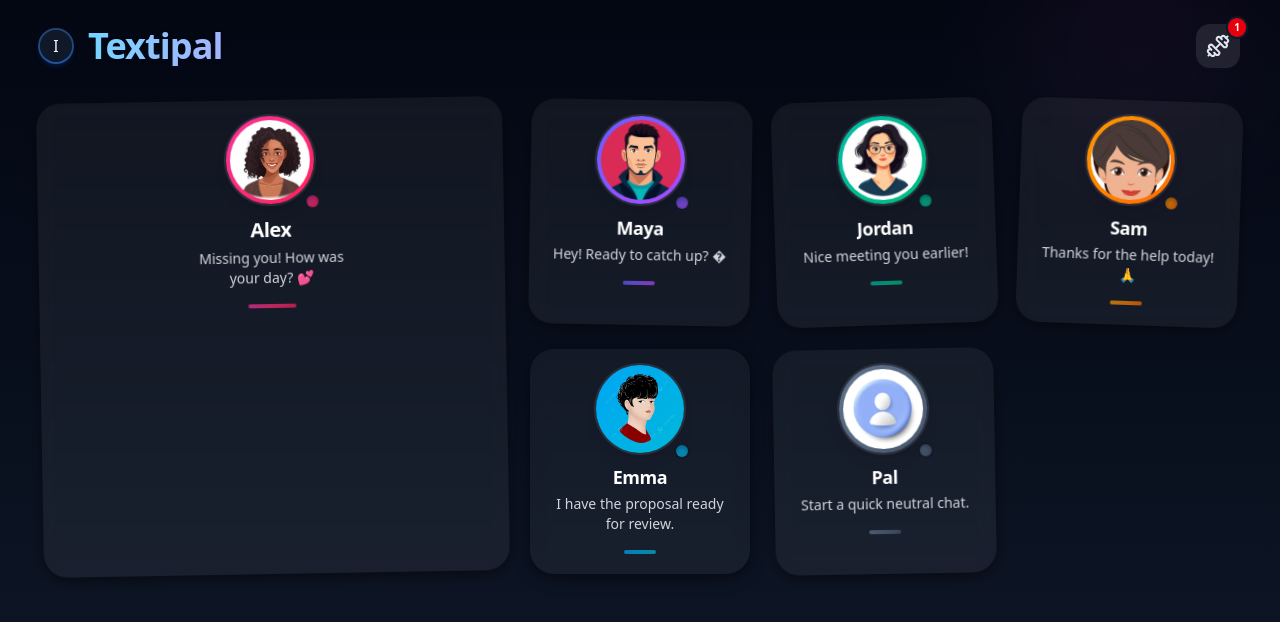
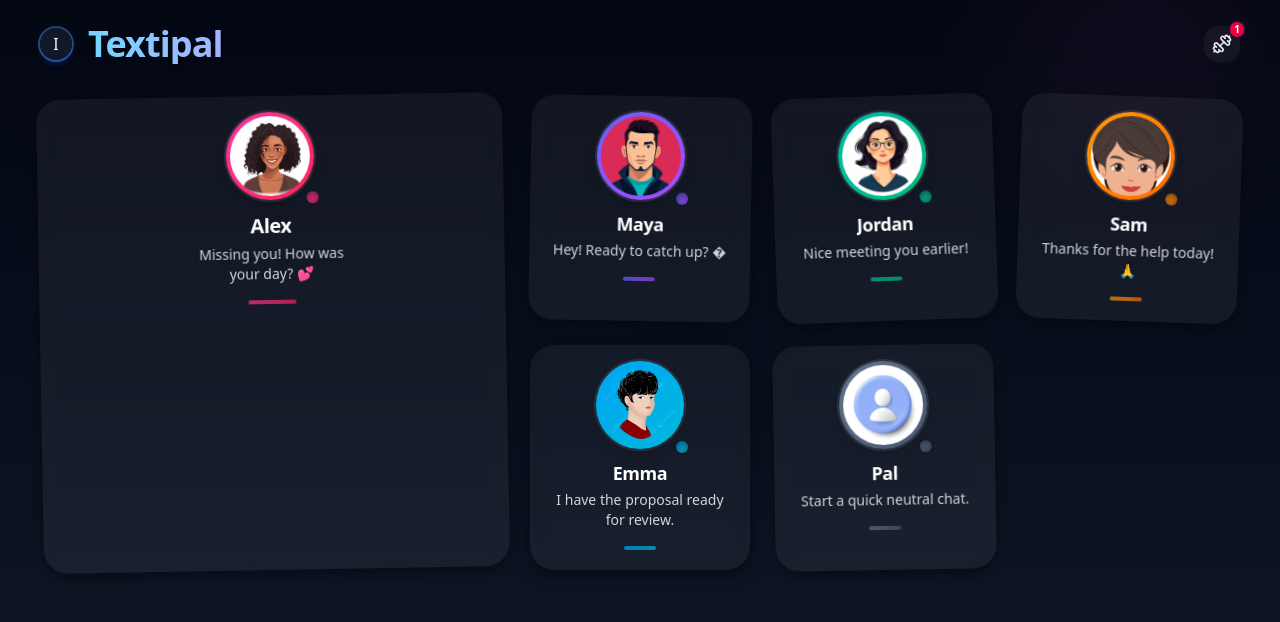
Before and after one commit to marchnath/chat, a Next.js app: page / in a window 1280 px wide. Shown: the top 622 px of the page. Built offline with nearby package versions, Linux system fonts and the light colour scheme.

Commit message:
dumb bail refactor

```diff
--- a/app/page.js
+++ b/app/page.js
@@ -95,10 +95,10 @@ export default function HomePage() {
           <button
             onClick={() => router.push("/custom-exercise")}
             aria-label="Open custom exercise (1 new)"
-            className="relative p-2.5 rounded-xl bg-white/10 hover:bg-white/20 backdrop-blur  border-white/10 shadow-sm shadow-slate-900/40 transition text-slate-200 hover:text-white"
+            className="relative p-2 rounded-xl bg-white/5 hover:bg-white/20 backdrop-blur  border-white/10 shadow-sm shadow-slate-900/40 transition text-slate-200 hover:text-white"
           >
-            <Dumbbell className="w-6 h-6" />
-            <span className="absolute -top-1.5 -right-1.5 text-[10px] font-bold px-1.5 py-0.5 rounded-full bg-red-600 text-white shadow ring-2 ring-slate-900">
+            <Dumbbell className="w-5 h-5" />
+            <span className="absolute -top-1 -right-1 text-[10px] font-bold px-1  rounded-full bg-rose-600 text-white shadow ring-2 ring-slate-900">
               1
             </span>
             <span className="sr-only">1 new custom exercise update</span>
```
